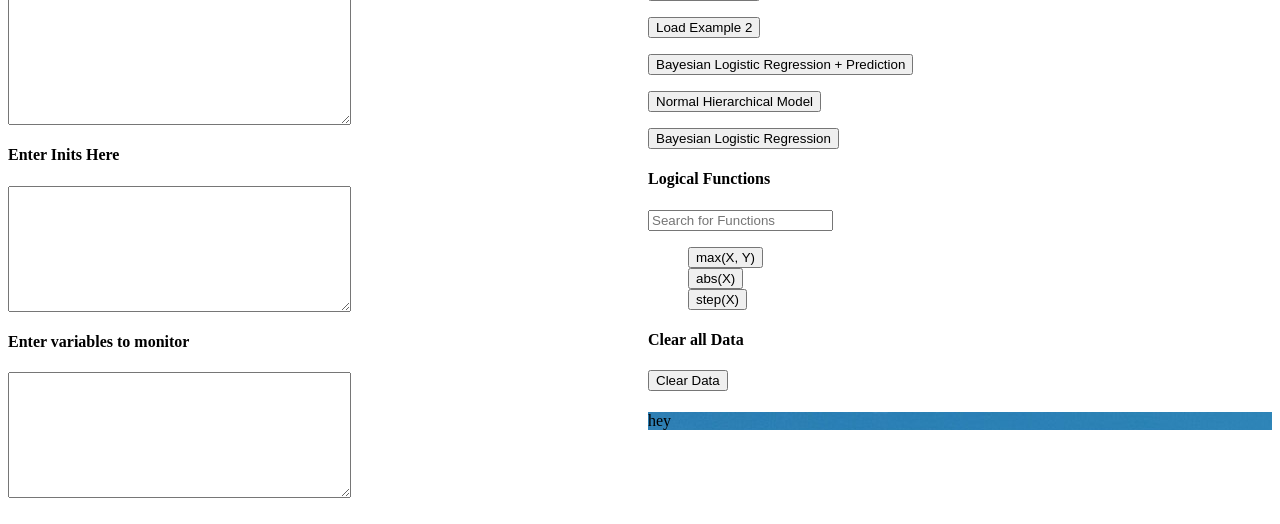
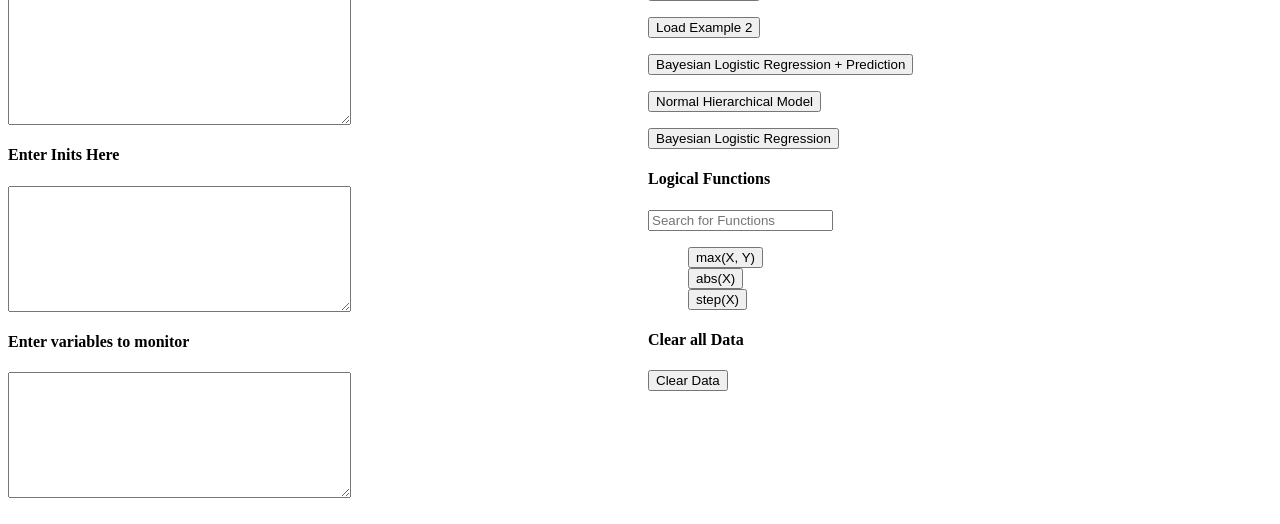
Before and after one commit to cgbotta/WebBUGS-frontend, a Flask app: page / in a window 1280 px wide. Shown: the part 359-883 px from the top of the page. Run offline with Flask 2, Linux system fonts and the light colour scheme; some libraries are stand-ins or nearby versions.

```diff
--- a/templates/index.html
+++ b/templates/index.html
@@ -120,10 +120,5 @@
    <input class="submitButton" type="submit" value="aws"/>
   </form> -->
   </h4>
-  <div style="background-image:url(/static/bridge_no_crime.jpeg);">
-   <p>
-    hey
-   </p>
-  </div>
  </div>
 </body>
```
